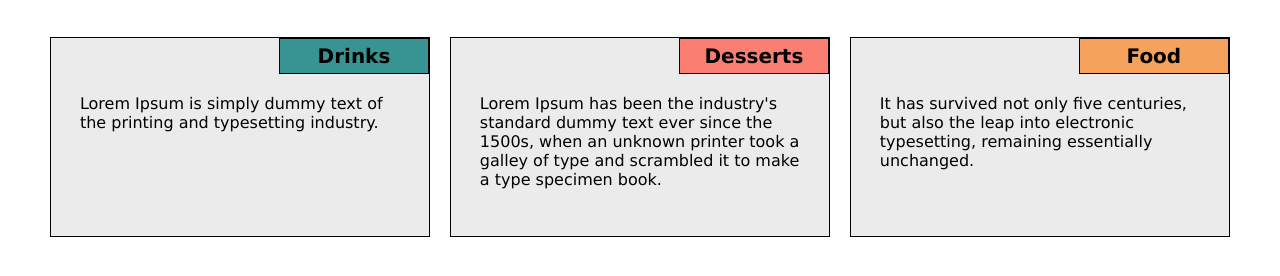
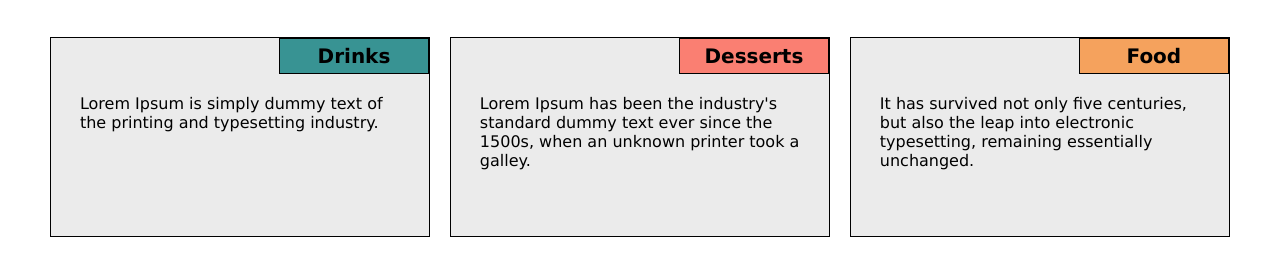
Before and after one commit to InAaZ/test01, a plain HTML site: page mod2-sol/index.html in a window 1280 px wide. Shown: the part 76-352 px from the top of the page. Drawn offline with Linux system fonts and the light colour scheme.

Commit message:
text changes

```diff
--- a/mod2-sol/index.html
+++ b/mod2-sol/index.html
@@ -25,7 +25,7 @@
 			<section>
 				<h2 id="desserts">Desserts</h2>
 				<p>
-					Lorem Ipsum has been the industry's standard dummy text ever since the 1500s, when an unknown printer took a galley of type and scrambled it to make a type specimen book.
+					Lorem Ipsum has been the industry's standard dummy text ever since the 1500s, when an unknown printer took a galley.
 				</p>
 			</section>
 		</div>
```
